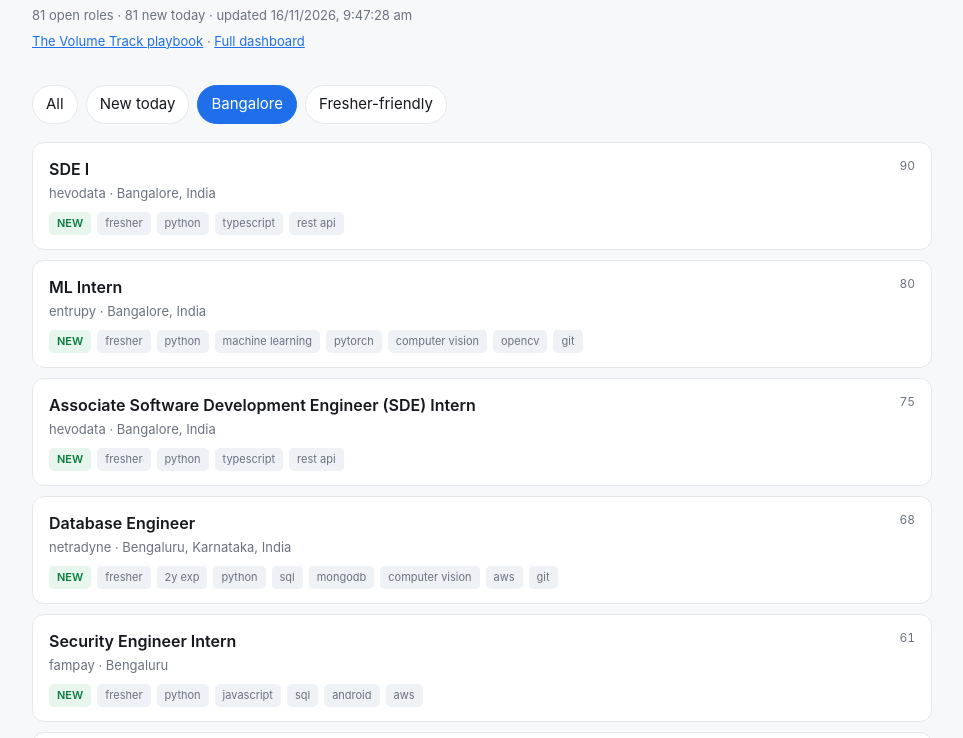
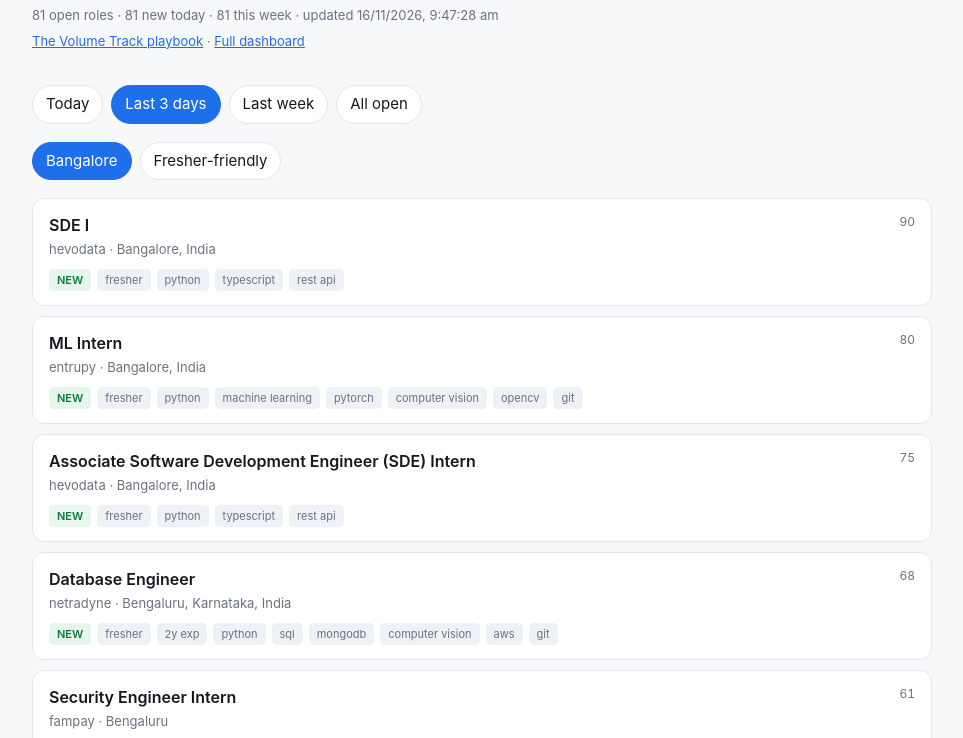
Before and after one commit to Manojk7899/InternshipFinder, a plain HTML site: page docs/index.html in a window 1280 px wide. Both pictures are taken after a click on the button "Bangalore". Shown: the part 62-800 px from the top of the page, without its empty margins (158-1121 px from the left). Drawn offline with Linux system fonts and the light colour scheme.

Commit message:
Replace the today/all filter with a first-seen window
A binary "New today" filter loses a day's finds the moment you skip a day:
yesterday's roles are still listed, but indistinguishable among hundreds of
older rows. Both dashboards now filter on a window - today, last 3 days
(default), last week, or all open - and badge each role NEW or "3d ago".

Age is computed from firstSeen at render time rather than read from the stored
isNew flag, so a missed scan cannot leave a stale badge behind.

Verified against backdated fixtures: today 21, 3 days 45, week 63, all 81, and
the Bangalore/fresher toggles stack correctly on each.

Co-Authored-By: Claude Opus 5 <noreply@anthropic.com>

```diff
--- a/docs/index.html
+++ b/docs/index.html
@@ -53,33 +53,44 @@
       <a href="https://nrnjobfinder.streamlit.app/" style="color:var(--accent)">Full dashboard</a>
     </div>
   </header>
-  <div class="bar">
-    <button id="f-all"  aria-pressed="true">All</button>
-    <button id="f-new"  aria-pressed="false">New today</button>
-    <button id="f-blr"  aria-pressed="false">Bangalore</button>
-    <button id="f-fresh" aria-pressed="false">Fresher-friendly</button>
+  <div class="bar" id="windows">
+    <button data-win="0" aria-pressed="false">Today</button>
+    <button data-win="2" aria-pressed="true">Last 3 days</button>
+    <button data-win="6" aria-pressed="false">Last week</button>
+    <button data-win="all" aria-pressed="false">All open</button>
+  </div>
+  <div class="bar" id="toggles">
+    <button data-tog="bangalore" aria-pressed="false">Bangalore</button>
+    <button data-tog="fresher" aria-pressed="false">Fresher-friendly</button>
   </div>
   <div id="list"></div>
 </div>
 <script>
-let JOBS = [], filter = 'all';
+let JOBS = [], windowDays = 2, toggles = { bangalore: false, fresher: false };
 const el = id => document.getElementById(id);
 
+// Days since the radar first saw a posting. Computed at render time, so the figure
+// stays right even if the daily scan misses a run.
+function age(j){
+  const d = Date.parse((j.firstSeen || '') + 'T00:00:00Z');
+  if (isNaN(d)) return 0;
+  return Math.max(0, Math.floor((Date.now() - d) / 86400000));
+}
+
 function render(){
-  const f = {
-    all:   j => true,
-    new:   j => j.isNew,
-    blr:   j => j.bangalore,
-    fresh: j => j.fresher,
-  }[filter];
-  const rows = JOBS.filter(f);
+  const rows = JOBS.filter(j =>
+    (windowDays === null || age(j) <= windowDays) &&
+    (!toggles.bangalore || j.bangalore) &&
+    (!toggles.fresher   || j.fresher)
+  );
   el('list').innerHTML = rows.length ? rows.map(j => `
     <div class="job">
       <span class="score">${j.score}</span>
       <h2><a href="${j.url}" target="_blank" rel="noopener">${esc(j.title)}</a></h2>
       <div class="meta">${esc(j.company)} &middot; ${esc(j.location || 'India')}</div>
       <div class="tags">
-        ${j.isNew ? '<span class="tag new">NEW</span>' : ''}
+        ${age(j) === 0 ? '<span class="tag new">NEW</span>'
+          : age(j) <= 6 ? `<span class="tag">${age(j)}d ago</span>` : ''}
         ${j.fresher ? '<span class="tag">fresher</span>' : ''}
         ${j.years ? `<span class="tag">${j.years}y exp</span>` : ''}
         ${(j.skills||[]).map(s => `<span class="tag">${esc(s)}</span>`).join('')}
@@ -88,11 +99,23 @@ function render(){
 }
 const esc = s => String(s).replace(/[&<>"]/g, c => ({'&':'&amp;','<':'&lt;','>':'&gt;','"':'&quot;'}[c]));
 
-for (const k of ['all','new','blr','fresh']) {
-  el('f-'+k).onclick = () => {
-    filter = k;
-    for (const o of ['all','new','blr','fresh'])
-      el('f-'+o).setAttribute('aria-pressed', String(o===k));
+// Window buttons behave like radio: exactly one is active.
+for (const b of document.querySelectorAll('#windows button')) {
+  b.onclick = () => {
+    const v = b.getAttribute('data-win');
+    windowDays = v === 'all' ? null : Number(v);
+    for (const o of document.querySelectorAll('#windows button'))
+      o.setAttribute('aria-pressed', String(o === b));
+    render();
+  };
+}
+
+// Toggles are independent and stack with the window.
+for (const b of document.querySelectorAll('#toggles button')) {
+  b.onclick = () => {
+    const k = b.getAttribute('data-tog');
+    toggles[k] = !toggles[k];
+    b.setAttribute('aria-pressed', String(toggles[k]));
     render();
   };
 }
@@ -101,9 +124,10 @@ fetch('jobs.json?t=' + Date.now())
   .then(r => r.json())
   .then(d => {
     JOBS = d.jobs;
-    const n = JOBS.filter(j => j.isNew).length;
+    const n = JOBS.filter(j => age(j) === 0).length;
+    const w = JOBS.filter(j => age(j) <= 6).length;
     el('sub').textContent =
-      `${d.count} open roles · ${n} new today · updated ${new Date(d.updated).toLocaleString('en-IN')}`;
+      `${d.count} open roles · ${n} new today · ${w} this week · updated ${new Date(d.updated).toLocaleString('en-IN')}`;
     render();
   })
   .catch(() => el('sub').textContent = 'Could not load jobs.json');
```
Also changed, not shown: 3 other files.
